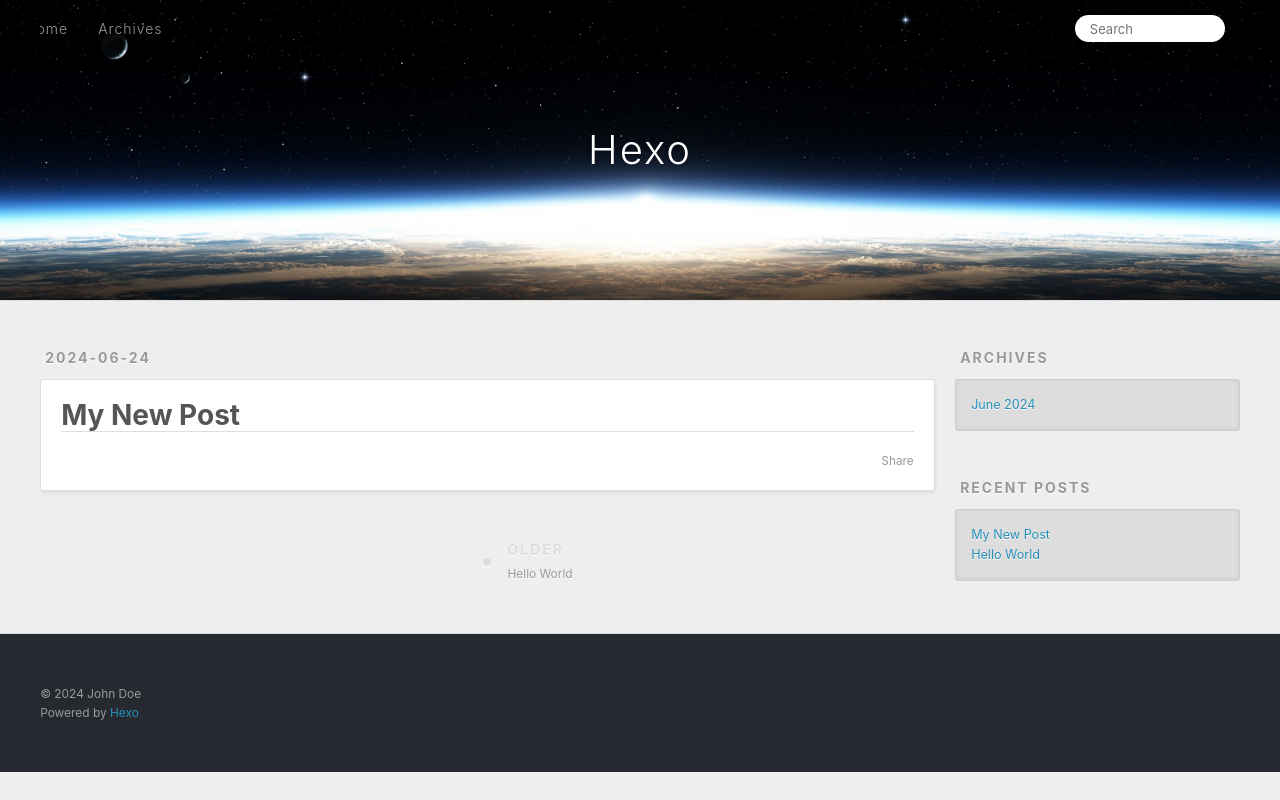
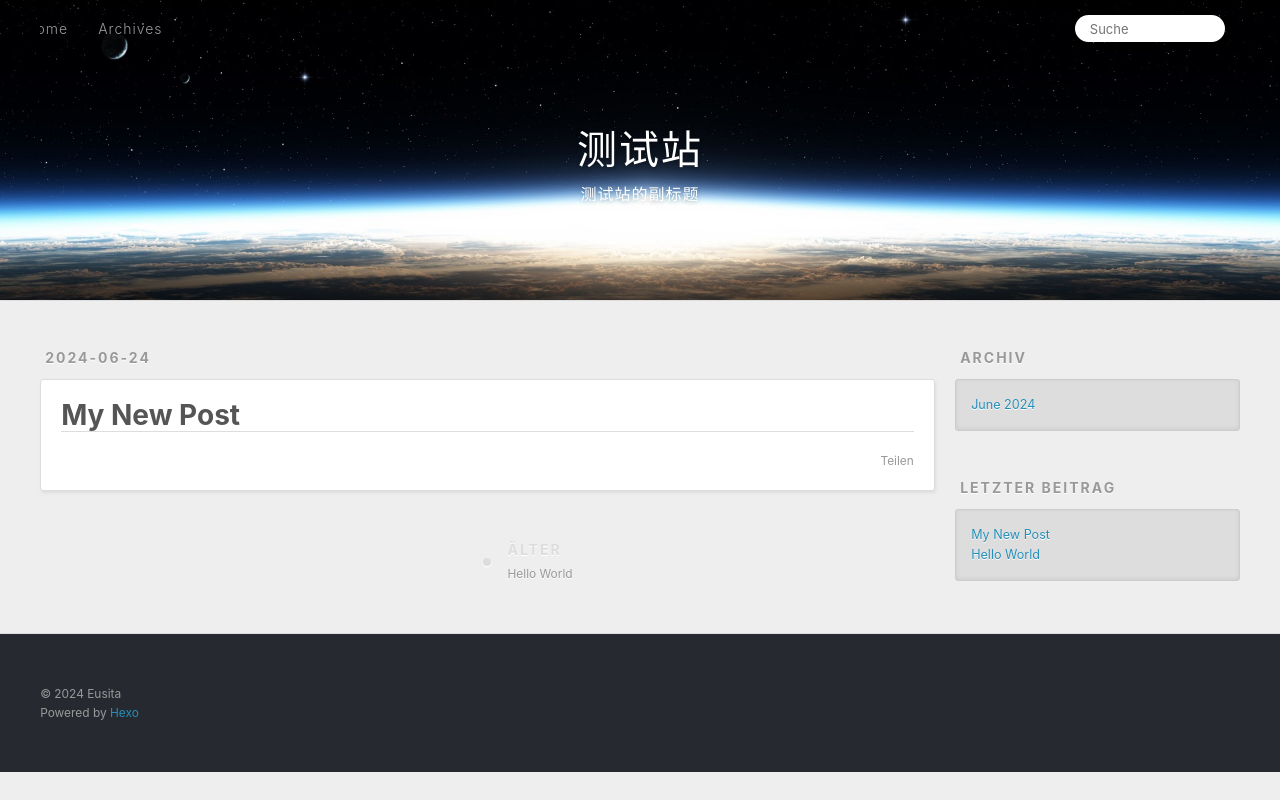
Before and after one commit to EustiaAstraea/EustiaAstraea.github.io, a plain HTML site: page 2024/06/24/My-New-Post/index.html in a window 1280 px wide. Both pictures are taken after a click on the link 1232 px from the left and 27 px from the top of the page. Drawn offline with Linux system fonts and the light colour scheme.

Commit message:
Site updated: 2024-06-25 16:24:03

```diff
--- a/2024/06/24/My-New-Post/index.html
+++ b/2024/06/24/My-New-Post/index.html
@@ -4,19 +4,22 @@
   <meta charset="utf-8">
 
 
-  <title>My New Post | Hexo</title>
+  <title>My New Post | 测试站</title>
   <meta name="viewport" content="width=device-width, initial-scale=1, shrink-to-fit=no">
-  <meta property="og:type" content="article">
+  <meta name="description" content="此处需要添加描述">
+<meta property="og:type" content="article">
 <meta property="og:title" content="My New Post">
-<meta property="og:url" content="http://example.com/2024/06/24/My-New-Post/index.html">
-<meta property="og:site_name" content="Hexo">
-<meta property="og:locale" content="en_US">
+<meta property="og:url" content="https://eustiaastraea.github.io/2024/06/24/My-New-Post/index.html">
+<meta property="og:site_name" content="测试站">
+<meta property="og:description" content="此处需要添加描述">
+<meta property="og:locale">
 <meta property="article:published_time" content="2024-06-24T11:22:50.000Z">
 <meta property="article:modified_time" content="2024-06-24T11:22:50.745Z">
-<meta property="article:author" content="John Doe">
+<meta property="article:author" content="Eusita">
+<meta property="article:tag" content="网站的关键词">
 <meta name="twitter:card" content="summary">
 
-    <link rel="alternate" href="/atom.xml" title="Hexo" type="application/atom+xml">
+    <link rel="alternate" href="/atom.xml" title="测试站" type="application/atom+xml">
 
 
     <link rel="shortcut icon" href="/favicon.png">
@@ -41,8 +44,12 @@
   <div id="header-outer" class="outer">
     <div id="header-title" class="inner">
       <h1 id="logo-wrap">
-        <a href="/" id="logo">Hexo</a>
+        <a href="/" id="logo">测试站</a>
       </h1>
+
+        <h2 id="subtitle-wrap">
+          <a href="/" id="subtitle">测试站的副标题</a>
+        </h2>
 
     </div>
     <div id="header-inner" class="inner">
@@ -59,10 +66,10 @@
 
           <a class="nav-icon" href="/atom.xml" title="RSS Feed"><span class="fa fa-rss"></span></a>
 
-        <a class="nav-icon nav-search-btn" title="Search"><span class="fa fa-search"></span></a>
+        <a class="nav-icon nav-search-btn" title="Suche"><span class="fa fa-search"></span></a>
       </nav>
       <div id="search-form-wrap">
-        <form action="//google.com/search" method="get" accept-charset="UTF-8" class="search-form"><input type="search" name="q" class="search-form-input" placeholder="Search"><button type="submit" class="search-form-submit">&#xF002;</button><input type="hidden" name="sitesearch" value="http://example.com"></form>
+        <form action="//google.com/search" method="get" accept-charset="UTF-8" class="search-form"><input type="search" name="q" class="search-form-input" placeholder="Suche"><button type="submit" class="search-form-submit">&#xF002;</button><input type="hidden" name="sitesearch" value="https://eustiaastraea.github.io"></form>
       </div>
     </div>
   </div>
@@ -95,7 +102,7 @@
 
     </div>
     <footer class="article-footer">
-      <a data-url="http://example.com/2024/06/24/My-New-Post/" data-id="clxsw4ic80000igj959jbbylr" data-title="My New Post" class="article-share-link"><span class="fa fa-share">Share</span></a>
+      <a data-url="https://eustiaastraea.github.io/2024/06/24/My-New-Post/" data-id="clxu4p0u6000080j9866kfv2t" data-title="My New Post" class="article-share-link"><span class="fa fa-share">Teilen</span></a>
 
 
 
@@ -107,7 +114,7 @@
 
 
     <a href="/2024/06/24/hello-world/" id="article-nav-older" class="article-nav-link-wrap">
-      <strong class="article-nav-caption">Older</strong>
+      <strong class="article-nav-caption">Älter</strong>
       <div class="article-nav-title">Hello World</div>
     </a>
 
@@ -131,7 +138,7 @@
 
 
   <div class="widget-wrap">
-    <h3 class="widget-title">Archives</h3>
+    <h3 class="widget-title">Archiv</h3>
     <div class="widget">
       <ul class="archive-list"><li class="archive-list-item"><a class="archive-list-link" href="/archives/2024/06/">June 2024</a></li></ul>
     </div>
@@ -141,7 +148,7 @@
 
 
   <div class="widget-wrap">
-    <h3 class="widget-title">Recent Posts</h3>
+    <h3 class="widget-title">letzter Beitrag</h3>
     <div class="widget">
       <ul>
 
@@ -166,7 +173,7 @@
   <div class="outer">
     <div id="footer-info" class="inner">
 
-      &copy; 2024 John Doe<br>
+      &copy; 2024 Eusita<br>
       Powered by <a href="https://hexo.io/" target="_blank">Hexo</a>
     </div>
   </div>
```
Also changed, not shown: 2024/06/24/hello-world/index.html (+19 -14 lines), archives/2024/06/index.html (+21 -14 lines), archives/2024/index.html (+21 -14 lines), archives/index.html (+21 -14 lines), index.html (+23 -16 lines).
